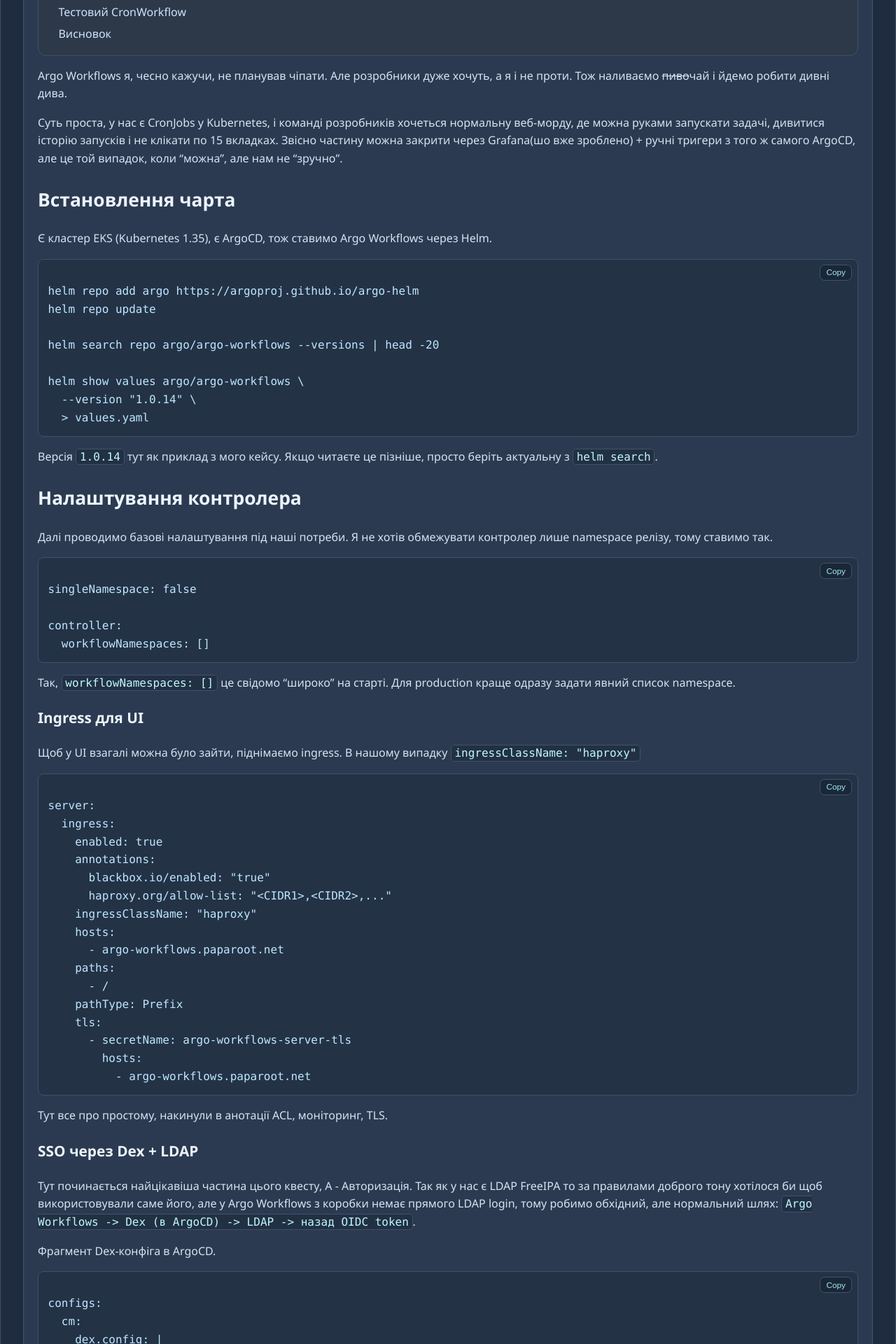
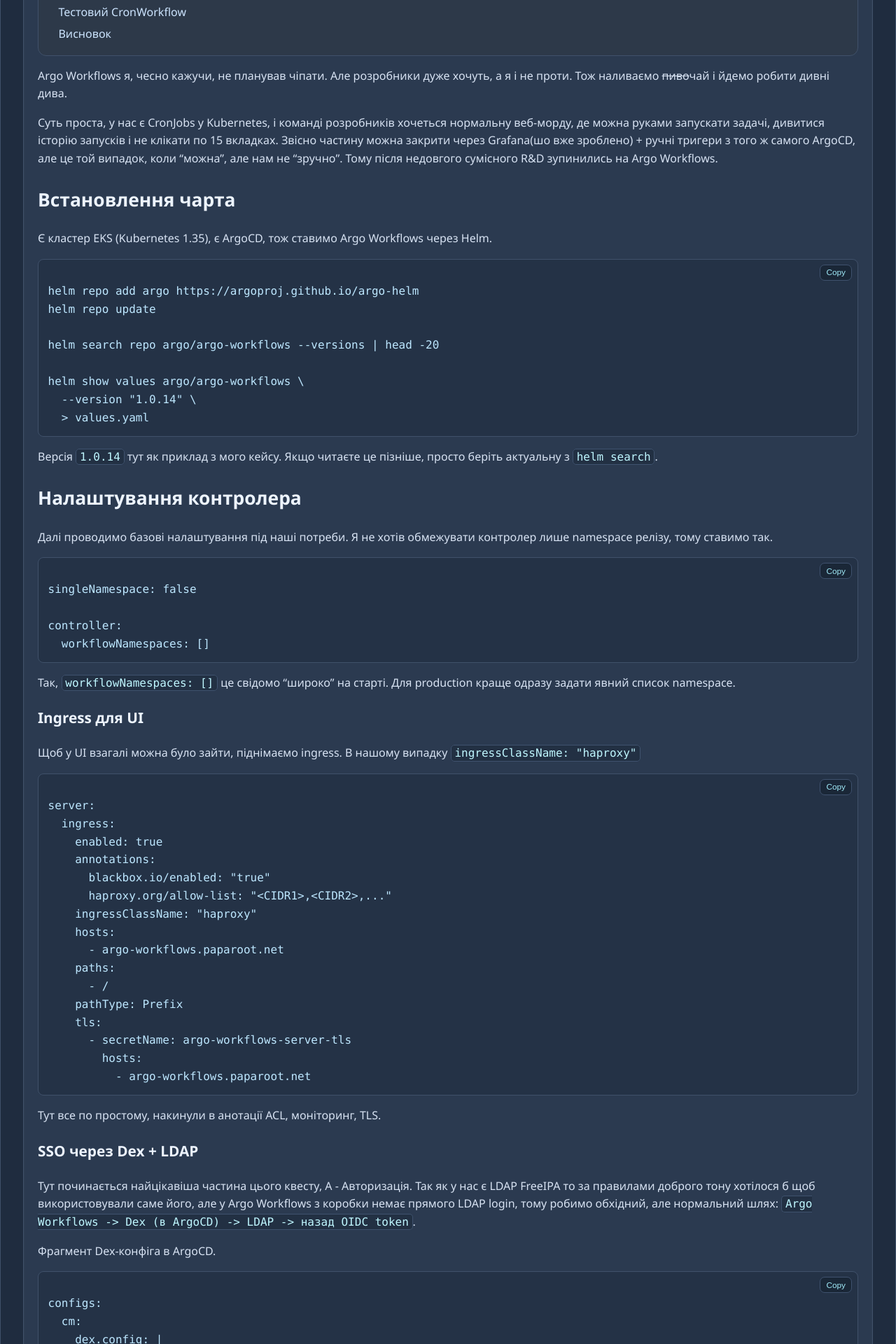
Before and after one commit to paparoot-devops/paparoot, a Jekyll site: the page built from _posts/2026-05-26-argo-workflows-v-eks.md, in a window 1280 px wide. Shown: the part 647-2567 px from the top of the page at 70% size. Built offline with Jekyll 4.4.1, drawn with Linux system fonts in a browser that asks for light colours; some of the changed text lies outside the part shown.

Commit message:
add new post

````diff
--- a/_layouts/post.html
+++ b/_layouts/post.html
@@ -75,12 +75,9 @@ layout: default
   padding-top: 2rem;
 }
 
-.article-card {
-  --post-image-max: 980px;
-}
-
 .article-card img {
-  width: min(100%, var(--post-image-max));
+  width: 100%;
+  max-width: 100%;
   height: auto;
   display: block;
   margin: 12px auto;
--- a/_posts/2026-05-26-argo-workflows-v-eks.md
+++ b/_posts/2026-05-26-argo-workflows-v-eks.md
@@ -11,7 +11,7 @@ system_stage: existing
 
 Argo Workflows я, чесно кажучи, не планував чіпати. Але розробники дуже хочуть, а я і не проти. Тож наливаємо ~~пиво~~чай і йдемо робити дивні дива.
 
-Суть проста, у нас є CronJobs у Kubernetes, і команді розробників хочеться нормальну веб-морду, де можна руками запускати задачі, дивитися історію запусків і не клікати по 15 вкладках. Звісно частину можна закрити через Grafana(шо вже зроблено) + ручні тригери з того ж самого ArgoCD, але це той випадок, коли "можна", але нам не "зручно".
+Суть проста, у нас є CronJobs у Kubernetes, і команді розробників хочеться нормальну веб-морду, де можна руками запускати задачі, дивитися історію запусків і не клікати по 15 вкладках. Звісно частину можна закрити через Grafana(шо вже зроблено) + ручні тригери з того ж самого ArgoCD, але це той випадок, коли "можна", але нам не "зручно". Тому після недовгого сумісного R&D зупинились на Argo Workflows.
 
 ## Встановлення чарта
 
@@ -65,11 +65,11 @@ server:
         hosts:
           - argo-workflows.paparoot.net
 ```
-Тут все про простому, накинули в анотації ACL, моніторинг, TLS.
+Тут все по простому, накинули в анотації ACL, моніторинг, TLS.
 
 ### SSO через Dex + LDAP
 
-Тут починається найцікавіша частина цього квесту, А - Авторизація. Так як у нас є LDAP FreeIPA то за правилами доброго тону хотілося би щоб використовували саме його, але у Argo Workflows з коробки немає прямого LDAP login, тому робимо обхідний, але нормальний шлях: `Argo Workflows -> Dex (в ArgoCD) -> LDAP -> назад OIDC token`.
+Тут починається найцікавіша частина цього квесту, А - Авторизація. Так як у нас є LDAP FreeIPA то за правилами доброго тону хотілося б щоб використовували саме його, але у Argo Workflows з коробки немає прямого LDAP login, тому робимо обхідний, але нормальний шлях: `Argo Workflows -> Dex (в ArgoCD) -> LDAP -> назад OIDC token`.
 
 Фрагмент Dex-конфіга в ArgoCD.
 
@@ -446,6 +447,4 @@ aws s3 ls s3://eks-s3-argo-workflows-bucket/argocd/test-cronworkflow-<run-id>/te
 
 ## Висновок
 
-Argo Workflows у цьому кейсі заходить дуже практично: закриває ручні запуски, дає прозорість і не ламає модель доступів. Тобто не "ще один модний тул", а реальна економія часу для команди.
-
-Якщо коротко: коли `CronJobs` вже працюють, але людям боляче з ними жити, Argo Workflows може бути дуже влучним апгрейдом.
+Argo Workflows у цьому кейсі зайшов як треба. Ручні запуски перестають бути шаманським ритуалом, історія запусків лежить на місці, доступи не розповзаються в хаос, а команда менше страждає в стилі "хто, де і чому це запускав о 03:17, воно запускалось за розкладом чи ні та де DevOps який може подивтись логи?".
````
Also changed, not shown: other parts of _posts/2026-05-26-argo-workflows-v-eks.md (+2 -1 lines).
